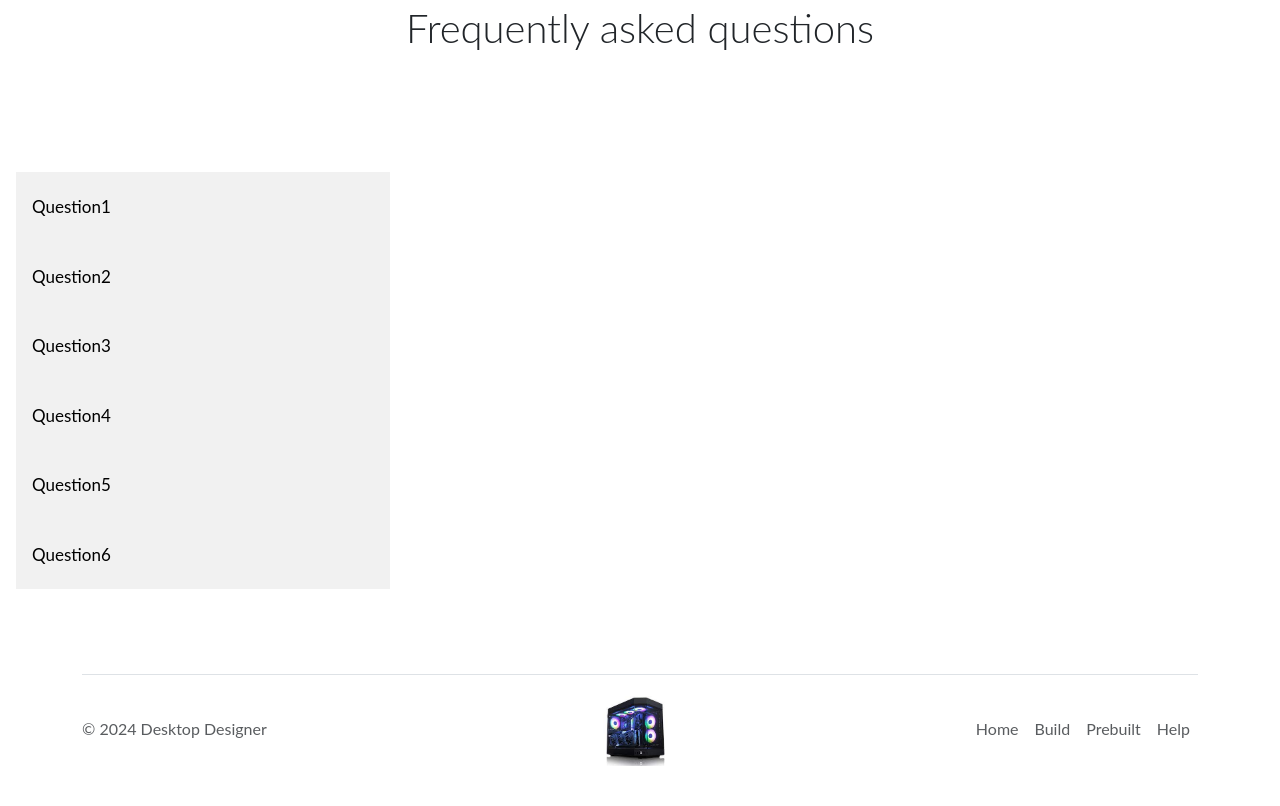
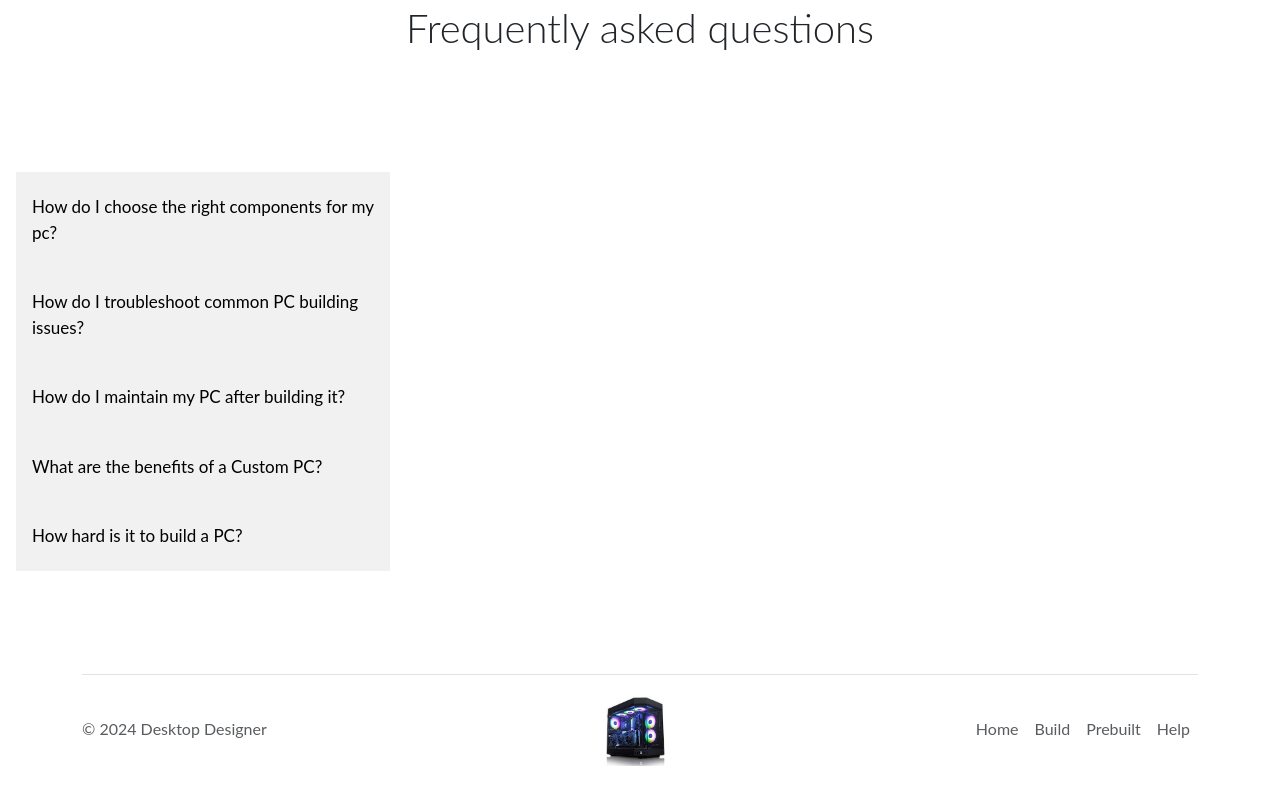
Before and after one commit to isaacemilien/pc-builder, a PHP site: page /help.php in a window 1280 px wide. Shown: the part 241-1047 px from the top of the page. Run offline with PHP 8.4, Linux system fonts and the light colour scheme.

Commit message:
Added Kamil's previous help page content

```diff
--- a/help.php
+++ b/help.php
@@ -332,42 +332,58 @@
 
         <div class="content">
             <div class="tab">
-                <button class="tablinks" onmouseover="faqs(event, 'Question1')">Question1</button>
-                <button class="tablinks" onmouseover="faqs(event, 'Question2')">Question2</button>
-                <button class="tablinks" onmouseover="faqs(event, 'Question3')">Question3</button>
-                <button class="tablinks" onmouseover="faqs(event, 'Question4')">Question4</button>
-                <button class="tablinks" onmouseover="faqs(event, 'Question5')">Question5</button>
-                <button class="tablinks" onmouseover="faqs(event, 'Question6')">Question6</button>
+                <button class="tablinks" onmouseover="faqs(event, 'Question1')">How do I choose the right components for my pc?</button>
+                <button class="tablinks" onmouseover="faqs(event, 'Question2')">How do I troubleshoot common PC building issues?</button>
+                <button class="tablinks" onmouseover="faqs(event, 'Question3')">How do I maintain my PC after building it?</button>
+                <button class="tablinks" onmouseover="faqs(event, 'Question4')">What are the benefits of a Custom PC?</button>
+                <button class="tablinks" onmouseover="faqs(event, 'Question5')">How hard is it to build a PC?</button>
             </div>
 
             <div id="Question1" class="tabcontent">
-                <h3>Question1</h3>
-                <p>This is the answer to number 1!</p>
+                <h3>How do I choose the right components for my pc?</h3>
+                <p>
+                    Choosing the right components can be a tricky and lengthly process but dont worry as you've come to the right place.
+                    We have a list of the most popular components that you can use to build your pc, however before you get started, you should read the following reccomendations to plan what your pc will be made of.
+                    First of all you should identify a budget. Determine how much you are willing to spend on your pc, keeping in mind that the GPU and CPU are likely to be some of the more expensive items in your pc and also have a bigger impact than other things.
+                    Once you have a budget in mind, you should also consider the type of pc you want to build. There are many different types of pcs that you can build, but the most common ones are gaming, business, and home.
+                </p>
             </div>
 
             <div id="Question2" class="tabcontent">
-                <h3>Question2</h3>
-                <p>This is the answer to number 2!</p>
+                <h3>How do I troubleshoot common PC building issues?</h3>
+                <p>
+                    If you are having trouble with your pc, it is important to know what to look for. Simple things can go wrong such as the pc not turning on so make sure you check all the obvious things such as making sure that the pc is plugged into the wall and make sure that the power supply cables are in a good condition.
+                    However there might be some harder issues to fix such as the pc not booting or the BIOS/EUFI screen not appearing. To fix this, once again check to make sure all the cables are plugged in correctly and also check to make sure your hard drive is set as the primary boot device.
+
+                </p>
             </div>
 
             <div id="Question3" class="tabcontent">
-                <h3>Question3</h3>
-                <p>This is the answer to number 3!</p>
+                <h3>How do I maintain my PC after building it?</h3>
+                <p>
+                    To keep your pc clean, make sure you keep it clean by blowing it with compressed air but make sure that the fans do not move when you blow on them.
+                    Make sure you also keep up with updating your drivers and firmware as not updating them could cause compatibility issues.
+                    If you are having trouble with your pc, it is important to know what to look for. You should also backup your data regularly and perform systems scans to make sure everything on your pc is fine.
+
+                </p>
             </div>
 
             <div id="Question4" class="tabcontent">
-                <h3>Question4</h3>
-                <p>This is the answer to number 4!</p>
+                <h3>Whaat are the benefits of a Custom PC?</h3>
+                <p>
+                    The main benefits of building a custom PC are cost savings and having it just how you like. Building a Custom PC allows you to have all the parts you want and allows you to choose colour schemes and sizes of your build.
+                    It will also help you save money as it is much cheaper to build a PC compared to bying a prebuild one. Upgradability is also a big benefit of building a custom PC as it is much easier to upgrade than a prebuilt one
+
+                </p>
             </div>
 
             <div id="Question5" class="tabcontent">
-                <h3>Question5</h3>
-                <p>This is the answer to number 5!</p>
-            </div>
-
-            <div id="Question6" class="tabcontent">
-                <h3>Question6</h3>
-                <p>This is the answer to number 6!</p>
+                <h3>How hard is it to build a PC?</h3>
+                <p>
+                    Building a PC can be a challenging tast, however it is definatly something most people are able to do with a bit of patience and dedication.
+                    If you have experience with hardware, you will find it much easier to build a new PC. But if you are new to building PC's it will take some time to learn how different components fit together.
+                    Also, it is much easier to build a simple cpmputer in comparison to a high-performance one which will take more parts and skill to build.
+                </p>
             </div>
 
             <div class="clearfix"></div>
```
